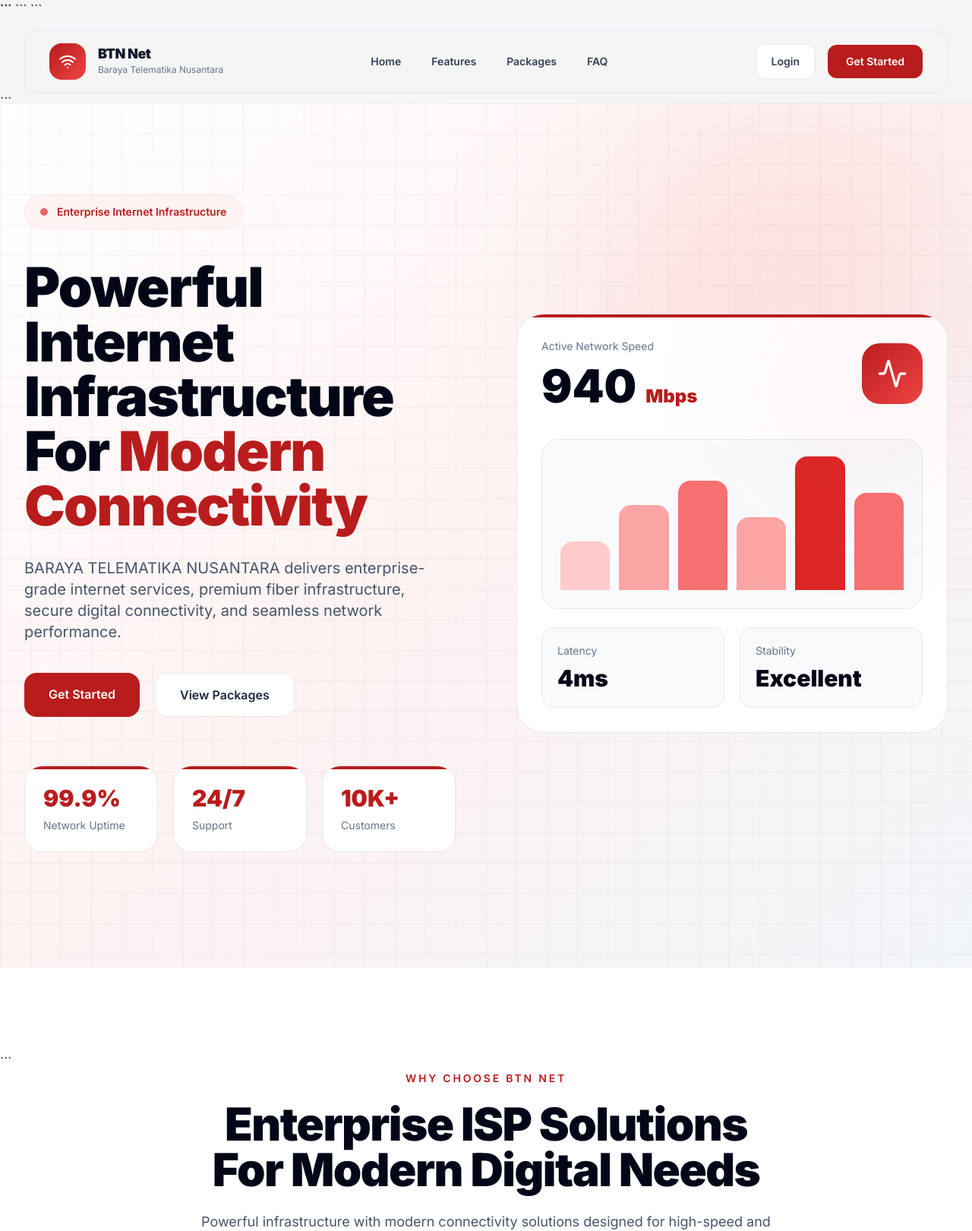
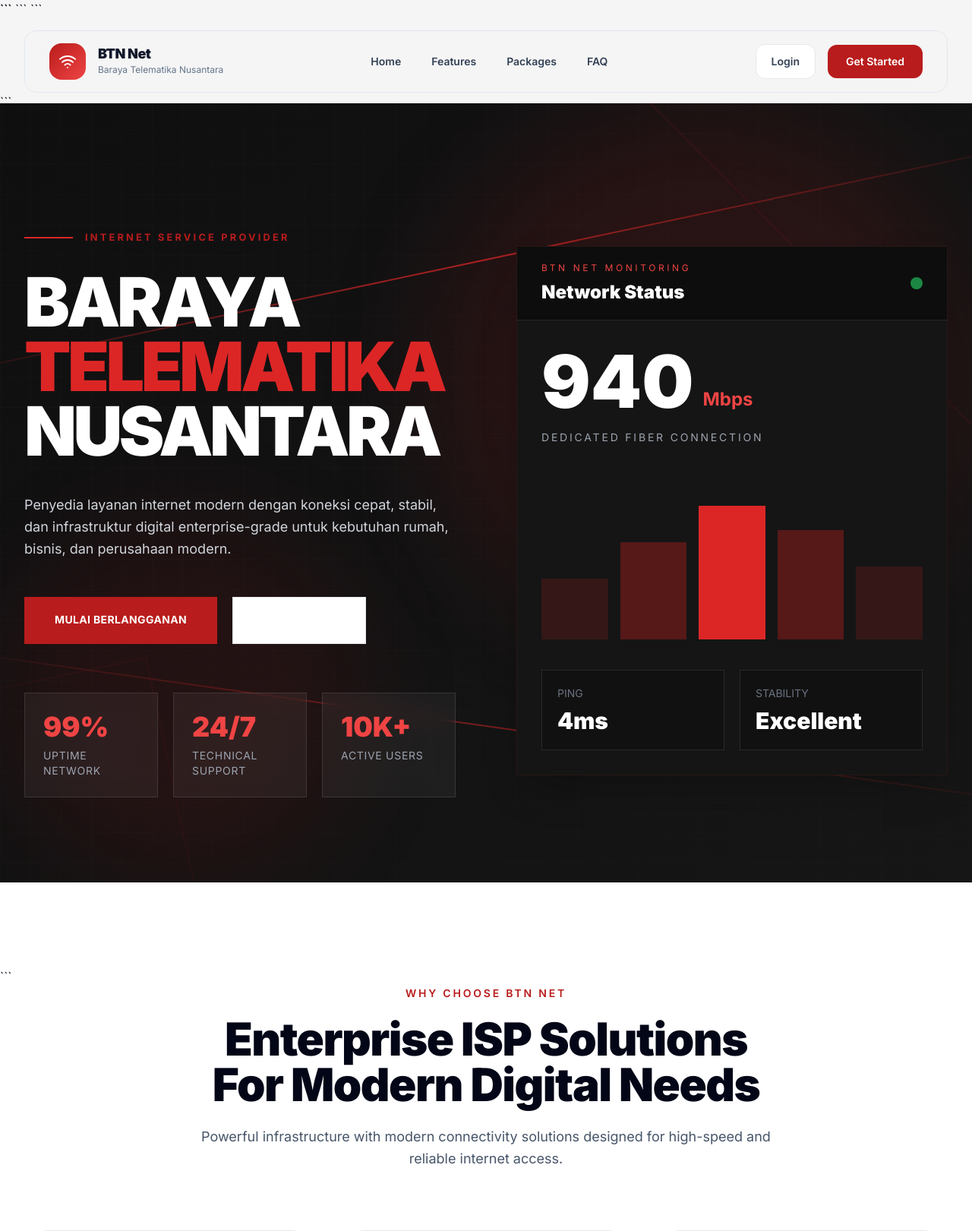
Before and after one commit to Farmil23/IFB_210_PEMROGRAMAN_WEB_LANJUT_WEBSITE_ISP_CLIENT, a Flask app: page / in a window 1280 px wide. Shown: the top 1621 px of the page at 76% size. Run offline with Flask 3, Linux system fonts and the light colour scheme; data comes from the database, SQL or seed files in the repository; some libraries are stand-ins or nearby versions.

Commit message:
Update index.html

````diff
--- a/app/templates/index.html
+++ b/app/templates/index.html
@@ -6,57 +6,64 @@ BTN Net | Baraya Telematika Nusantara
 
 {% block content %}
 
-<!-- ======================================= -->
+<!-- ====================================================== -->
+<!-- HERO SECTION -->
+<!-- ====================================================== -->
 
-<!-- HERO -->
+<section class="relative min-h-screen overflow-hidden dark-section">
 
-<!-- ======================================= -->
+    <!-- CYBER LINES -->
+    <div class="cyber-lines"></div>
 
-<section class="
-        relative
-        overflow-hidden
-        pt-24
-        pb-32
-    ">
-
-```
-<!-- BACKGROUND -->
-<div class="
-        absolute
-        inset-0
-        bg-gradient-to-br
-        from-white
-        via-red-50
-        to-slate-100
-    ">
-</div>
-
-<!-- GRID PATTERN -->
-<div class="
-        absolute
-        inset-0
-        opacity-[0.04]
-    "
-    style="
-        background-image:
-        linear-gradient(#000 1px, transparent 1px),
-        linear-gradient(to right, #000 1px, transparent 1px);
-        background-size:40px 40px;
-    "
-></div>
-
-<!-- RED GLOW -->
+    <!-- RED SHAPES -->
     <div class="
         absolute
         top-0
         right-0
+        w-[45rem]
+        h-[45rem]
+        bg-red-900/20
+        blur-3xl
+        rounded-full
+    "></div>
+
+    <div class="
+        absolute
+        bottom-0
+        left-0
+        w-[30rem]
+        h-[30rem]
+        bg-red-700/10
+        blur-3xl
+        rounded-full
+    "></div>
+
+    <!-- GEOMETRIC SHAPES -->
+    <div class="
+        absolute
+        top-0
+        right-0
+        w-[600px]
+        h-[600px]
+        border
+        border-red-800/20
+        rotate-45
+        translate-x-1/2
+        -translate-y-1/2
+    "></div>
+
+    <div class="
+        absolute
+        bottom-0
+        left-0
         w-[500px]
         h-[500px]
-        bg-red-500/10
-        blur-[120px]
-        rounded-full
-    ">
-</div>
+        border
+        border-red-900/20
+        -rotate-12
+        -translate-x-1/2
+        translate-y-1/2
+    "></div>
 
     <div class="
         relative
@@ -65,127 +72,109 @@ BTN Net | Baraya Telematika Nusantara
         mx-auto
         px-6
         lg:px-8
-    ">
-
-    <div class="
+        pt-40
+        pb-28
         grid
         lg:grid-cols-2
         gap-20
         items-center
     ">
 
-        <!-- ======================================= -->
-        <!-- LEFT -->
-        <!-- ======================================= -->
+        <!-- ====================================================== -->
+        <!-- LEFT CONTENT -->
+        <!-- ====================================================== -->
 
-        <div data-aos="fade-right">
+        <div>
 
-            <!-- BADGE -->
+            <!-- LABEL -->
             <div class="
                 inline-flex
                 items-center
-                    gap-3
-                    px-5
-                    py-3
-                    rounded-full
-                    bg-red-50
-                    border
-                    border-red-100
-                    mb-10
+                gap-4
+                mb-8
             ">
 
-                <span class="
-                        w-2.5
-                        h-2.5
-                        rounded-full
+                <div class="
+                    w-16
+                    h-[2px]
                     bg-red-600
-                        animate-pulse
-                    ">
+                "></div>
+
+                <span class="section-label">
+                    INTERNET SERVICE PROVIDER
                 </span>
-
-                <p class="
-                        text-sm
-                        font-semibold
-                        text-red-700
-                    ">
-                    Enterprise Internet Infrastructure
-                </p>
 
             </div>
 
             <!-- TITLE -->
             <h1 class="
-                    text-5xl
-                    lg:text-7xl
-                    font-black
-                    leading-[1]
-                    tracking-tight
-                    text-slate-950
+                heading-xl
+                text-white
+                uppercase
             ">
+                BARAYA
+                <br>
 
-                Powerful Internet
-                Infrastructure For
-                <span class="text-red-700">
-                    Modern Connectivity
+                <span class="text-red-600">
+                    TELEMATIKA
                 </span>
 
+                <br>
+
+                NUSANTARA
             </h1>
 
-            <!-- DESC -->
+            <!-- DESCRIPTION -->
             <p class="
-                    mt-8
+                mt-10
                 text-lg
-                    lg:text-xl
-                    text-slate-600
+                text-gray-300
                 leading-relaxed
                 max-w-2xl
             ">
-
-                BARAYA TELEMATIKA NUSANTARA delivers
-                enterprise-grade internet services,
-                premium fiber infrastructure,
-                secure digital connectivity,
-                and seamless network performance.
-
+                Penyedia layanan internet modern dengan koneksi cepat,
+                stabil, dan infrastruktur digital enterprise-grade untuk
+                kebutuhan rumah, bisnis, dan perusahaan modern.
             </p>
 
-            <!-- BUTTON -->
+            <!-- BUTTONS -->
             <div class="
-                    mt-10
+                mt-12
                 flex
                 flex-col
                 sm:flex-row
                 gap-5
             ">
 
-                <a
-                    href="/register"
+                <a href="/register"
                    class="
                         btn-primary
-                        px-8
-                        py-4
-                        rounded-2xl
-                        text-white
-                        font-semibold
-                        text-center
-                    "
-                >
-                    Get Started
+                        px-10
+                        py-5
+                        font-bold
+                        uppercase
+                        tracking-wide
+                        text-sm
+                    ">
+
+                    Mulai Berlangganan
+
                 </a>
 
-                <a
-                    href="#packages"
+                <a href="#packages"
                    class="
                         btn-secondary
-                        px-8
-                        py-4
-                        rounded-2xl
-                        text-slate-800
-                        font-semibold
+                        px-10
+                        py-5
+                        font-bold
+                        uppercase
+                        tracking-wide
+                        text-sm
                         text-center
-                    "
-                >
-                    View Packages
+                    ">
+
+                    Lihat Paket
+
                 </a>
 
             </div>
@@ -198,74 +187,89 @@ BTN Net | Baraya Telematika Nusantara
                 gap-5
             ">
 
+                <!-- CARD -->
                 <div class="
-                        premium-card
-                        rounded-3xl
+                    bg-white/5
+                    border
+                    border-white/10
                     p-6
+                    backdrop-blur-md
                 ">
 
-                    <h3 class="
-                            text-3xl
+                    <h2 class="
+                        text-4xl
                         font-black
-                            text-red-700
+                        text-red-500
                     ">
-                        99.9%
-                    </h3>
+                        99%
+                    </h2>
 
                     <p class="
+                        mt-2
                         text-sm
-                            text-slate-500
-                            mt-2
+                        text-gray-400
+                        uppercase
+                        tracking-wider
                     ">
-                        Network Uptime
+                        Uptime Network
                     </p>
 
                 </div>
 
+                <!-- CARD -->
                 <div class="
-                        premium-card
-                        rounded-3xl
+                    bg-white/5
+                    border
+                    border-white/10
                     p-6
+                    backdrop-blur-md
                 ">
 
-                    <h3 class="
-                            text-3xl
+                    <h2 class="
+                        text-4xl
                         font-black
-                            text-red-700
+                        text-red-500
                     ">
                         24/7
-                    </h3>
+                    </h2>
 
                     <p class="
+                        mt-2
                         text-sm
-                            text-slate-500
-                            mt-2
+                        text-gray-400
+                        uppercase
+                        tracking-wider
                     ">
-                        Support
+                        Technical Support
                     </p>
 
                 </div>
 
+                <!-- CARD -->
                 <div class="
-                        premium-card
-                        rounded-3xl
+                    bg-white/5
+                    border
+                    border-white/10
                     p-6
+                    backdrop-blur-md
                 ">
 
-                    <h3 class="
-                            text-3xl
+                    <h2 class="
+                        text-4xl
                         font-black
-                            text-red-700
+                        text-red-500
                     ">
                         10K+
-                    </h3>
+                    </h2>
 
                     <p class="
+                        mt-2
                         text-sm
-                            text-slate-500
-                            mt-2
+                        text-gray-400
+                        uppercase
+                        tracking-wider
                     ">
-                        Customers
+                        Active Users
                     </p>
 
                 </div>
@@ -274,145 +278,151 @@ BTN Net | Baraya Telematika Nusantara
 
         </div>
 
-        <!-- ======================================= -->
-        <!-- RIGHT -->
-        <!-- ======================================= -->
+        <!-- ====================================================== -->
+        <!-- RIGHT CONTENT -->
+        <!-- ====================================================== -->
 
-        <div
-            class="relative"
-            data-aos="fade-left"
-        >
+        <div class="relative">
 
-            <!-- MAIN CARD -->
+            <!-- MAIN PANEL -->
             <div class="
-                    premium-card
-                    rounded-[36px]
-                    p-8
+                relative
+                bg-[#151515]
+                border
+                border-red-900/20
                 overflow-hidden
-                    relative
+                shadow-2xl
             ">
 
-                <!-- GLOW -->
-                <div class="
-                        absolute
-                        top-0
-                        right-0
-                        w-52
-                        h-52
-                        bg-red-500/10
-                        blur-[100px]
-                        rounded-full
-                    ">
-                </div>
-
-                <!-- TOP -->
+                <!-- TOP BAR -->
                 <div class="
                     flex
                     items-center
                     justify-between
-                        mb-10
+                    border-b
+                    border-white/10
+                    px-8
+                    py-5
+                    bg-black/40
                 ">
 
                     <div>
 
                         <p class="
-                                text-sm
-                                text-slate-500
+                            text-xs
+                            uppercase
+                            tracking-[0.3em]
+                            text-red-500
                         ">
-                            Active Network Speed
+                            BTN NET MONITORING
                         </p>
 
+                        <h3 class="
+                            text-2xl
+                            font-black
+                            text-white
+                            mt-2
+                        ">
+                            Network Status
+                        </h3>
+
+                    </div>
+
+                    <div class="
+                        w-4
+                        h-4
+                        rounded-full
+                        bg-green-500
+                        animate-pulse
+                    "></div>
+
+                </div>
+
+                <!-- BODY -->
+                <div class="p-8">
+
+                    <!-- SPEED -->
+                    <div class="
+                        flex
+                        items-end
+                        gap-3
+                    ">
+
                         <h2 class="
-                                text-6xl
+                            text-8xl
                             font-black
-                                text-slate-950
-                                mt-3
+                            text-white
+                            leading-none
                         ">
                             940
+                        </h2>
 
                         <span class="
+                            text-red-500
                             text-2xl
-                                    text-red-700
+                            font-bold
+                            mb-2
                         ">
                             Mbps
                         </span>
 
-                        </h2>
+                    </div>
+
+                    <p class="
+                        mt-4
+                        text-gray-400
+                        uppercase
+                        tracking-[0.2em]
+                        text-sm
+                    ">
+                        Dedicated Fiber Connection
+                    </p>
+
+                    <!-- BARS -->
+                    <div class="
+                        mt-12
+                        flex
+                        items-end
+                        gap-4
+                        h-52
+                    ">
+
+                        <div class="w-full bg-red-900/30 h-20"></div>
+                        <div class="w-full bg-red-700/40 h-32"></div>
+                        <div class="w-full bg-red-600 h-44"></div>
+                        <div class="w-full bg-red-700/40 h-36"></div>
+                        <div class="w-full bg-red-900/30 h-24"></div>
 
                     </div>
 
+                    <!-- BOTTOM STATS -->
                     <div class="
-                            w-20
-                            h-20
-                            rounded-3xl
-                            bg-gradient-to-br
-                            from-red-700
-                            to-red-500
-                            flex
-                            items-center
-                            justify-center
-                            shadow-glow
-                        ">
-
-                        <i
-                            data-lucide="activity"
-                            class="w-10 h-10 text-white"
-                        ></i>
-
-                    </div>
-
-                </div>
-
-                <!-- GRAPH -->
-                <div class="
-                        h-56
-                        rounded-3xl
-                        bg-slate-50
-                        border
-                        border-slate-200
-                        flex
-                        items-end
-                        gap-3
-                        p-6
-                    ">
-
-                    <div class="w-full h-16 bg-red-200 rounded-t-2xl"></div>
-                    <div class="w-full h-28 bg-red-300 rounded-t-2xl"></div>
-                    <div class="w-full h-36 bg-red-400 rounded-t-2xl"></div>
-                    <div class="w-full h-24 bg-red-300 rounded-t-2xl"></div>
-                    <div class="w-full h-44 bg-red-600 rounded-t-2xl"></div>
-                    <div class="w-full h-32 bg-red-400 rounded-t-2xl"></div>
-
-                </div>
-
-                <!-- BOTTOM -->
-                <div class="
+                        mt-10
                         grid
                         grid-cols-2
                         gap-5
-                        mt-6
                     ">
 
                         <div class="
-                            bg-slate-50
-                            rounded-2xl
+                            border
+                            border-white/10
                             p-5
-                            border
-                            border-slate-200
+                            bg-black/20
                         ">
 
                             <p class="
+                                text-gray-500
                                 text-sm
-                                text-slate-500
+                                uppercase
                             ">
-                            Latency
+                                Ping
                             </p>
 
                             <h3 class="
+                                mt-2
                                 text-3xl
                                 font-black
-                                text-slate-950
-                                mt-2
+                                text-white
                             ">
                                 4ms
                             </h3>
@@ -420,25 +430,25 @@ BTN Net | Baraya Telematika Nusantara
                         </div>
 
                         <div class="
-                            bg-slate-50
-                            rounded-2xl
+                            border
+                            border-white/10
                             p-5
-                            border
-                            border-slate-200
+                            bg-black/20
                         ">
 
                             <p class="
+                                text-gray-500
                                 text-sm
-                                text-slate-500
+                                uppercase
                             ">
                                 Stability
                             </p>
 
                             <h3 class="
+                                mt-2
                                 text-3xl
                                 font-black
-                                text-slate-950
-                                mt-2
+                                text-white
                             ">
                                 Excellent
                             </h3>
@@ -454,7 +464,6 @@ BTN Net | Baraya Telematika Nusantara
         </div>
 
     </div>
-```
 
 </section>
 
````
Lines whose indentation alone changed are shown as unchanged.
